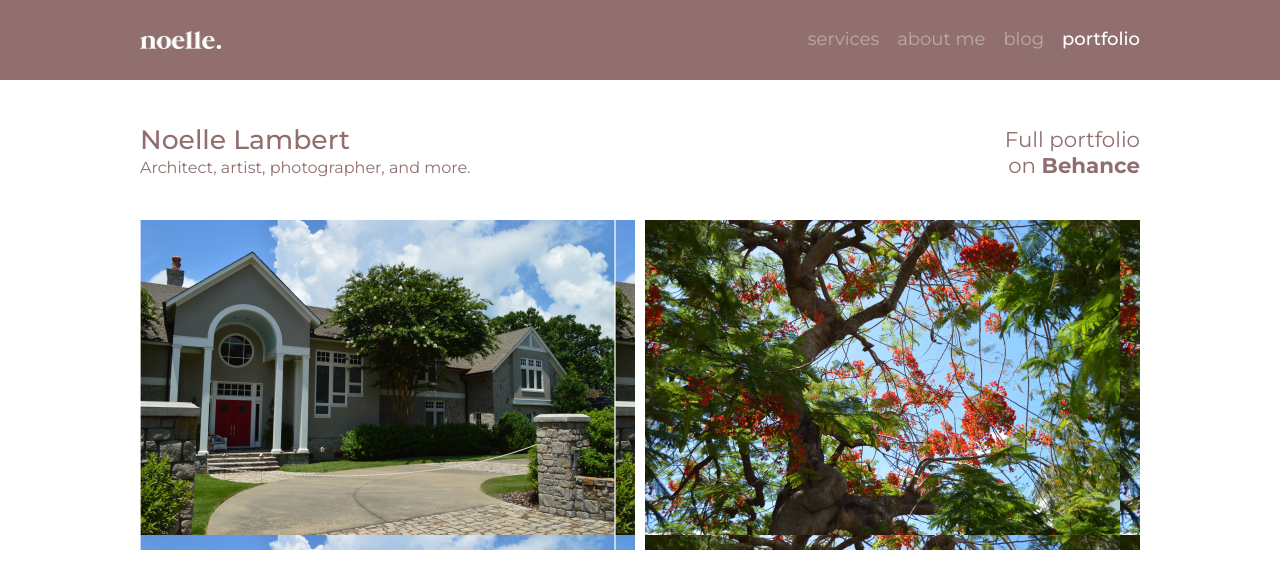
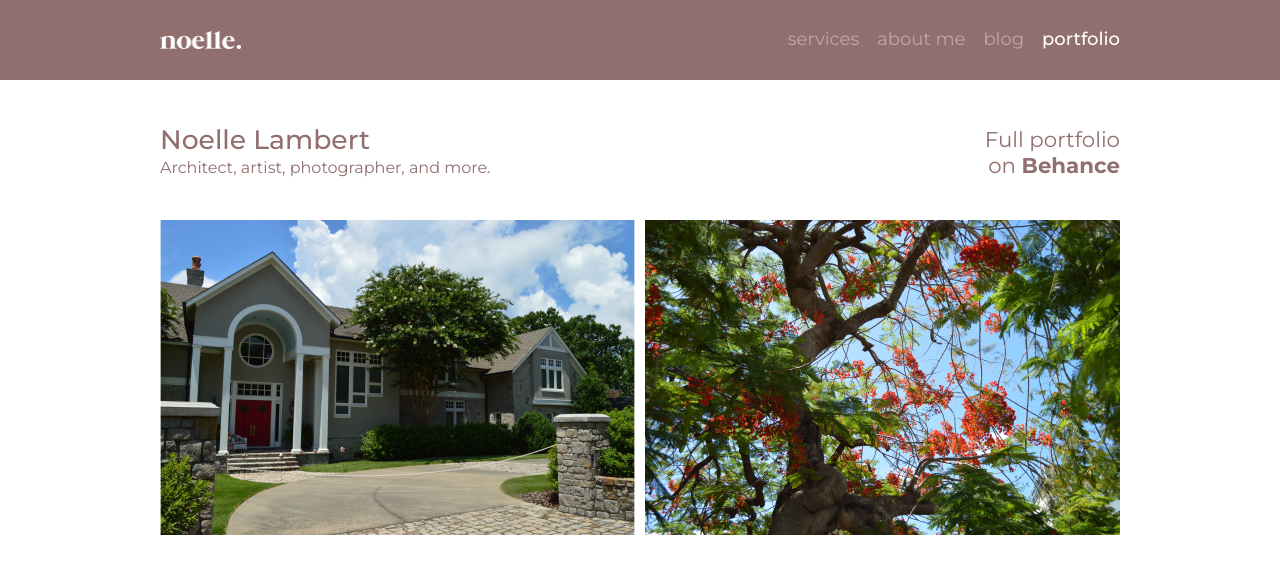
Before and after one commit to noelledesigncompany/noelledesign.github.io, a plain HTML site: page portfolio.html in a window 1280 px wide. Drawn offline with Linux system fonts and the light colour scheme.

Commit message:
Add files via upload

```diff
--- a/styles.css
+++ b/styles.css
@@ -16,12 +16,12 @@ nav {
   left: 0;
   top: 0;
   width: 100%;
-  min-width: 1050px;
+  min-width: 1010px;
   height: 80px;
 }
 
 main {
-  width: 1000px;
+  width: 960px;
   height: auto;
   margin: 0 auto;
   padding-left: 20px;
@@ -32,7 +32,7 @@ div#a {
   background-color: #916f6f;
   position: absolute;
   top: 0;
-  width: 1000px;
+  width: 960px;
   height: 80px;
   display: block;
 }
@@ -67,7 +67,7 @@ img#logo {
 }
 
 div#top {
-  width: 1000px;
+  width: 960px;
   height: 80px;
   margin-top: 140px;
   font-family: Montserrat, sans-serif;
@@ -101,8 +101,8 @@ div#spot {
 }
 
 div.tile {
-  width: 495px;
-  height: 330px;
+  width: 475px;
+  height: 315px;
   float: left;
   transition: background-image .3s ease-in-out;
 }
```
